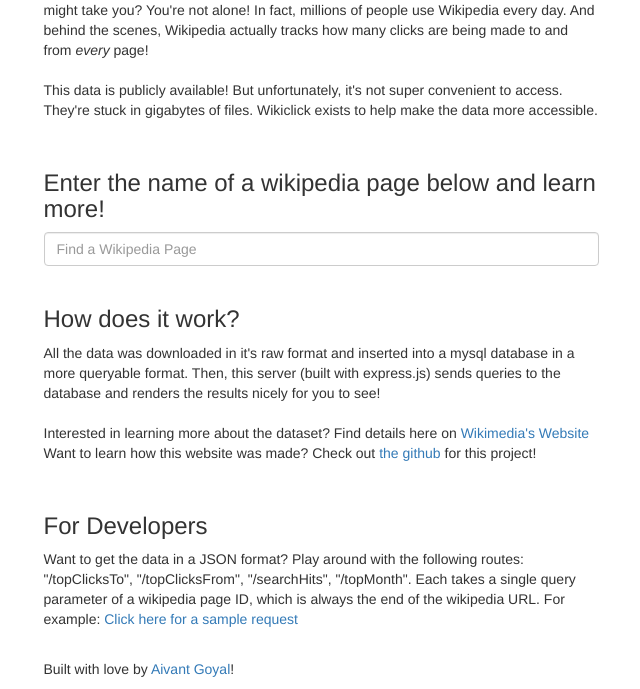
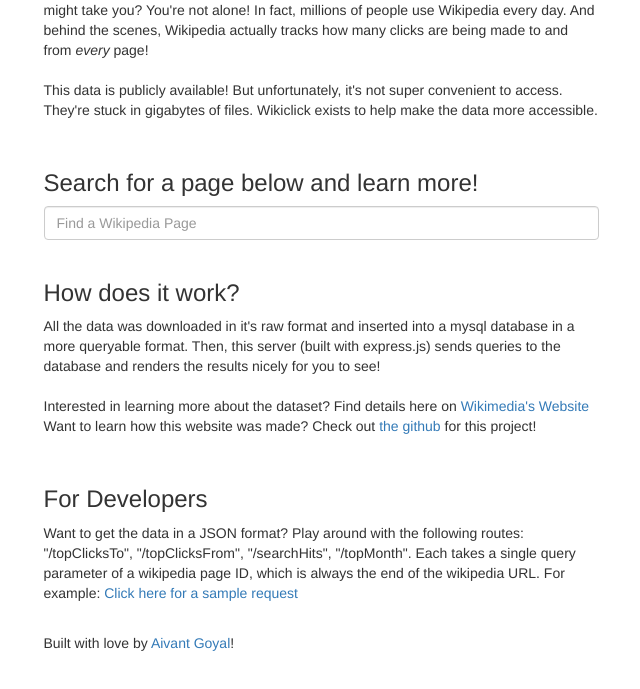
Before and after one commit to aivantg/wikiclick, a website: page index.html in a window 1280 px wide. Shown: the part 225-914 px from the top of the page, without its empty margins (319-959 px from the left). After the commit the page ends 888 px from the top, so only its background shows below. Drawn offline with nearby package versions, Linux system fonts and the light colour scheme; a script that the page names is missing.

Commit message:
never the users's fault

```diff
--- a/index.html
+++ b/index.html
@@ -47,7 +47,7 @@
           </p>
           <br/>
           <form action="#" class="form">
-            <h3>Enter the name of a wikipedia page below and learn more!</h3>
+            <h3>Search for a page below and learn more!</h3>
             <input class="form-control" id="search-input" name="contacts" type="text" placeholder="Find a Wikipedia Page" />
           </form>
           <br/>
```
